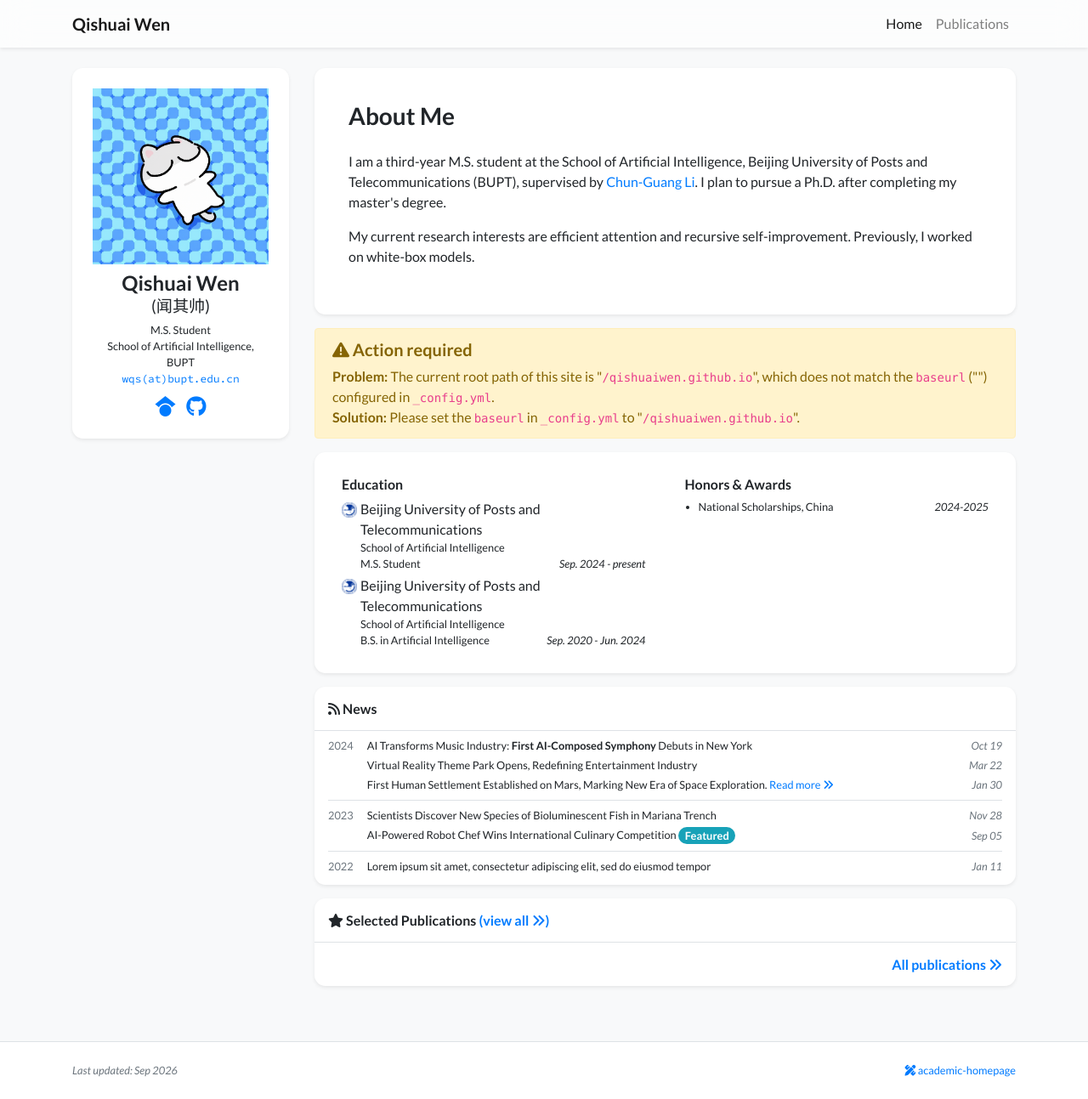
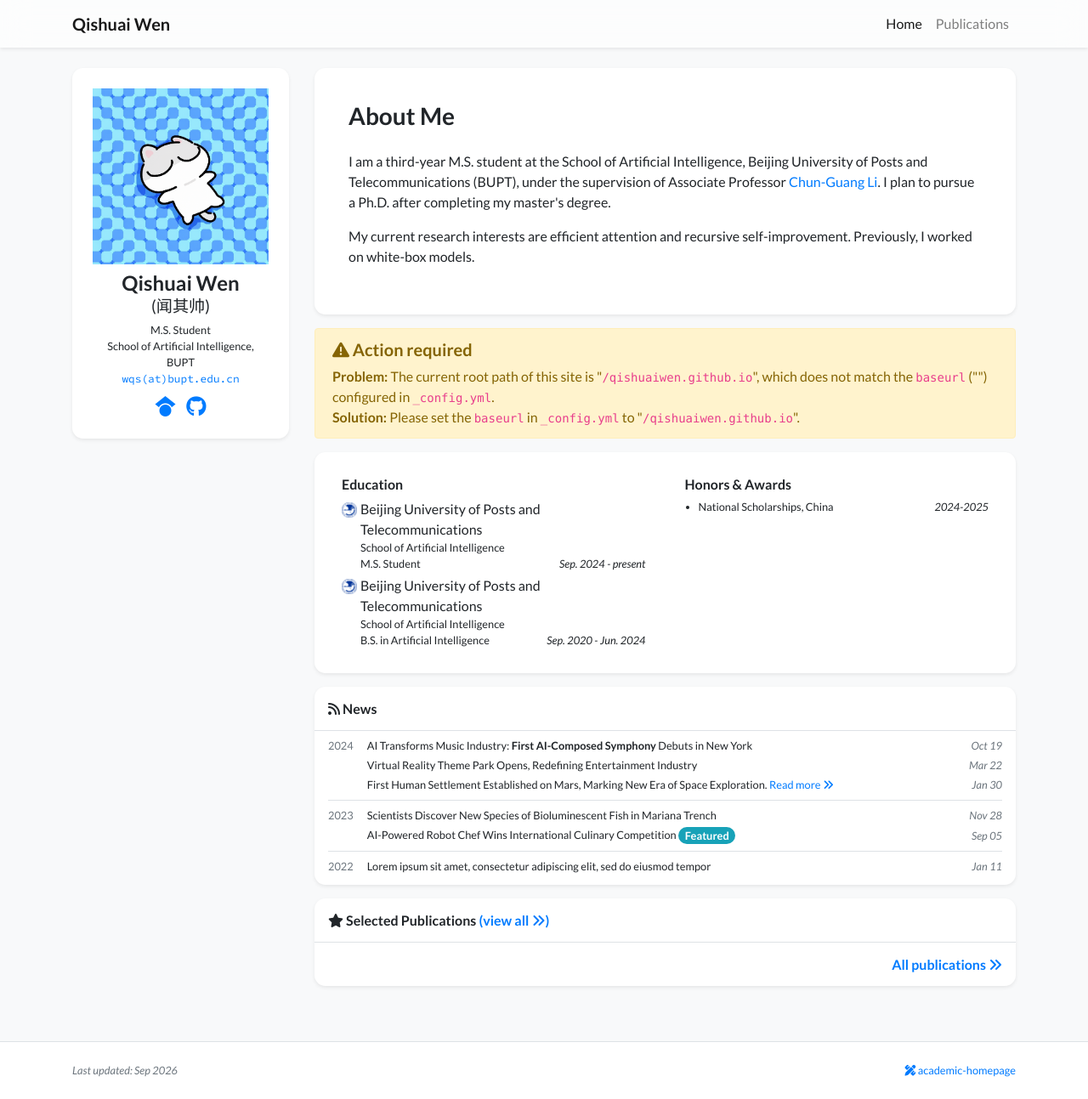
Before and after one commit to QishuaiWen/qishuaiwen.github.io, a Jekyll site: the page built from index.html, in a window 1280 px wide and 1293 px high. Shown: the whole window at 85% size. Built offline with Jekyll 4.4.1, drawn with Linux system fonts in a browser that asks for light colours; nearby versions of some CDN libraries; a style sheet for code colours, icons or effects is not loaded.

Commit message:
Update profile.yml

```diff
--- a/_data/profile.yml
+++ b/_data/profile.yml
@@ -20,7 +20,7 @@ short_bio_text_justify: false
 short_bio: >-
   <p>
     I am a third-year M.S. student at the School of Artificial Intelligence,
-    Beijing University of Posts and Telecommunications (BUPT), supervised by
+    Beijing University of Posts and Telecommunications (BUPT), under the supervision of Associate Professor
     <a href="https://scholar.google.com.hk/citations?user=KhXx4joAAAAJ&hl=En&authuser=1" target="_blank" rel="noopener">
     Chun-Guang Li</a>.
     I plan to pursue a Ph.D. after completing my master's degree.
```
